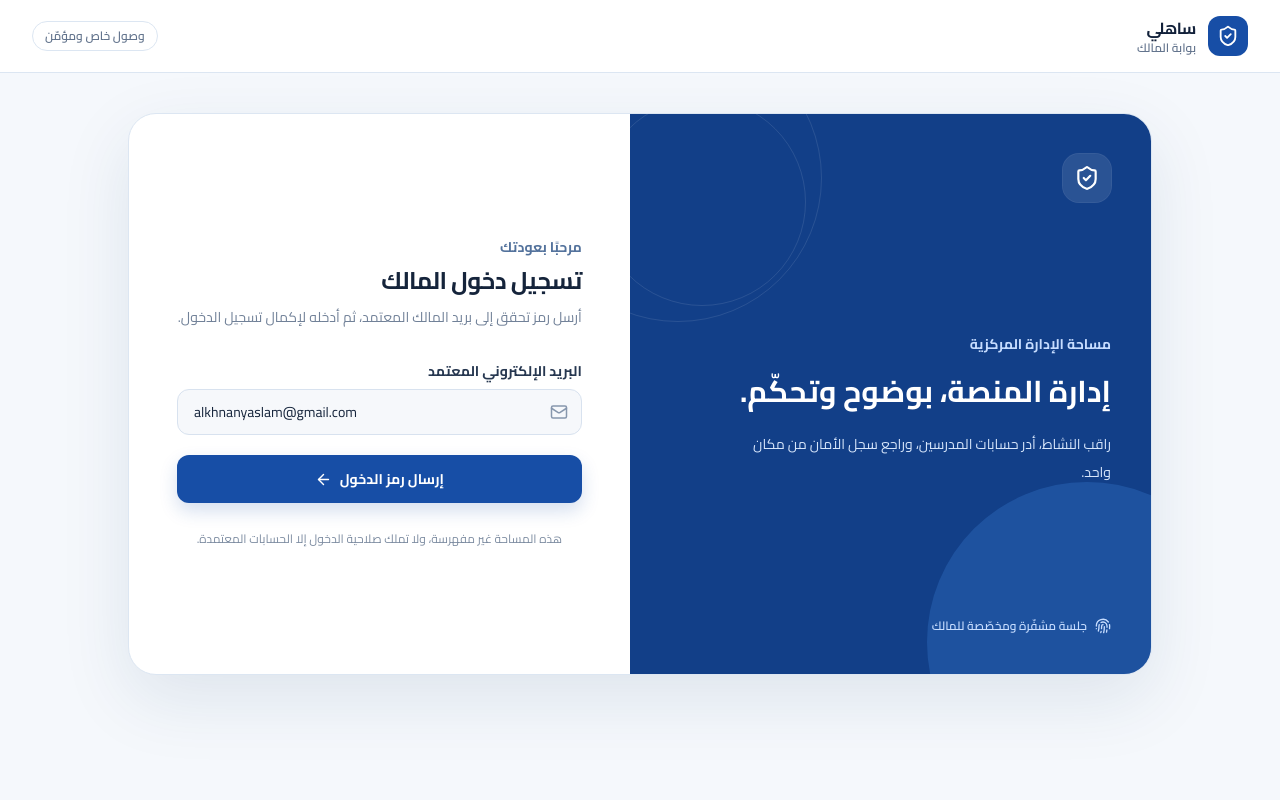
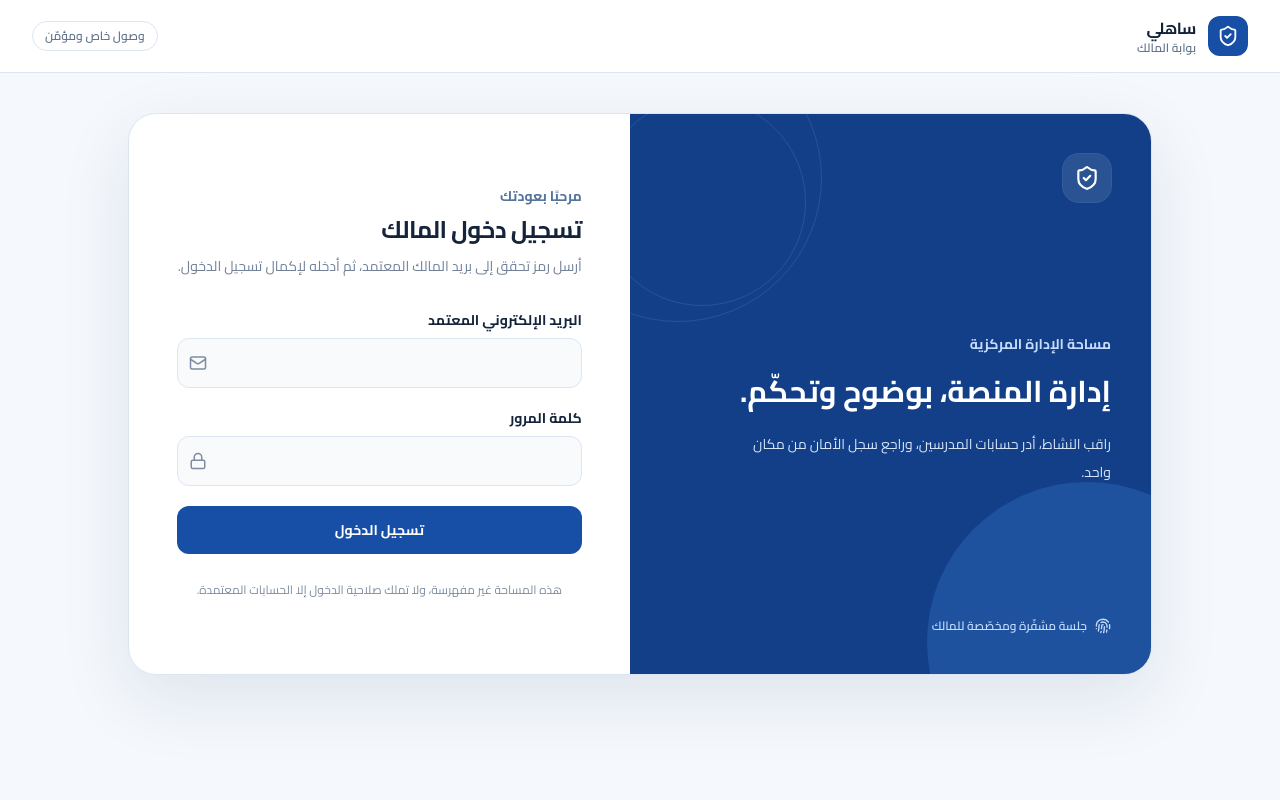
Before and after one commit to alkhnanyaslam-sys/sahahly-os, a Next.js app: page /owner/login in a window 1280 px wide. Shown: the top 800 px of the page. Built offline with nearby package versions, Linux system fonts and the light colour scheme; no server answers.

Commit message:
Refactor owner login form for email and password

```diff
--- a/src/app/owner/login/owner-login-form.tsx
+++ b/src/app/owner/login/owner-login-form.tsx
@@ -2,181 +2,132 @@
 
 import { useState, type FormEvent } from "react";
 import { useRouter } from "next/navigation";
-import { ArrowLeft, LoaderCircle, Mail, ShieldCheck } from "lucide-react";
-import { OWNER_EMAIL } from "@/lib/owner-email";
+import { AlertCircle, Loader2, Lock, Mail } from "lucide-react";
 
 export function OwnerLoginForm() {
   const router = useRouter();
-  const [token, setToken] = useState("");
-  const [isCodeSent, setIsCodeSent] = useState(false);
-  const [message, setMessage] = useState("");
-  const [error, setError] = useState("");
-  const [isSubmitting, setIsSubmitting] = useState(false);
+  const [email, setEmail] = useState("");
+  const [password, setPassword] = useState("");
+  const [error, setError] = useState<string | null>(null);
+  const [loading, setLoading] = useState(false);
 
-  async function sendCode() {
-    setError("");
-    setMessage("");
-    setIsSubmitting(true);
+  async function handleSubmit(event: FormEvent<HTMLFormElement>) {
+    event.preventDefault();
+    if (loading) return;
+    setError(null);
 
+    if (!email.trim() || !password) {
+      setError("بيانات الدخول غير صحيحة.");
+      return;
+    }
+
+    setLoading(true);
     try {
       const response = await fetch("/api/owner/login", {
         method: "POST",
         headers: { "Content-Type": "application/json" },
-        body: JSON.stringify({ action: "send", email: OWNER_EMAIL }),
-      });
-      const result = await response.json().catch(() => null) as { error?: string } | null;
-
-      if (!response.ok) {
-        setError(result?.error || "تعذّر إرسال الرمز. حاول مرة أخرى.");
-        return;
-      }
-
-      setIsCodeSent(true);
-      setMessage("إذا كان البريد معتمدًا، سيصلك رمز تحقق عليه.");
-    } catch {
-      setError("تعذّر إرسال الرمز. حاول مرة أخرى.");
-    } finally {
-      setIsSubmitting(false);
-    }
-  }
-
-  async function handleSubmit(event: FormEvent<HTMLFormElement>) {
-    event.preventDefault();
-    if (!isCodeSent) {
-      await sendCode();
-      return;
-    }
-
-    setError("");
-    setMessage("");
-    setIsSubmitting(true);
-
-    try {
-      const response = await fetch("/api/owner/login", {
-        method: "POST",
-        headers: { "Content-Type": "application/json" },
-        body: JSON.stringify({ action: "verify", email: OWNER_EMAIL, token }),
+        body: JSON.stringify({ email: email.trim(), password }),
       });
 
       if (!response.ok) {
-        const result = await response.json().catch(() => null) as { error?: string } | null;
-        setError(result?.error || "الرمز غير صحيح أو انتهت صلاحيته.");
+        const body = (await response.json().catch(() => ({}))) as {
+          error?: string;
+        };
+        setError(
+          response.status === 429
+            ? "محاولات كثيرة. حاول مرة أخرى بعد قليل."
+            : body.error ?? "بيانات الدخول غير صحيحة."
+        );
+        setLoading(false);
         return;
       }
 
       router.replace("/owner");
       router.refresh();
     } catch {
-      setError("تعذّر التحقق من الرمز. حاول مرة أخرى.");
-    } finally {
-      setIsSubmitting(false);
+      setError("تعذر الاتصال بالخادم. حاول مرة أخرى.");
+      setLoading(false);
     }
   }
 
   return (
-    <form onSubmit={handleSubmit} className="space-y-5">
+    <form onSubmit={handleSubmit} className="space-y-5" noValidate>
       <div>
-        <label htmlFor="owner-email" className="mb-2 block text-sm font-bold text-[#263750]">
+        <label
+          htmlFor="owner-email"
+          className="mb-2 block text-sm font-bold text-[#15243b]"
+        >
           البريد الإلكتروني المعتمد
         </label>
         <div className="relative">
-          <Mail size={18} aria-hidden="true" className="pointer-events-none absolute right-3.5 top-1/2 -translate-y-1/2 text-[#8797ad]" />
           <input
             id="owner-email"
-            name="email"
             type="email"
+            dir="ltr"
             autoComplete="username"
-            inputMode="email"
-            dir="ltr"
-            readOnly
-            value={OWNER_EMAIL}
-            className="w-full rounded-xl border border-[#d8e2ef] bg-[#f6f8fb] py-3 pr-11 pl-4 text-left text-sm text-[#15243b] focus:outline-none"
+            value={email}
+            onChange={(e) => setEmail(e.target.value)}
+            disabled={loading}
+            className="w-full rounded-xl border border-[#dce6f2] bg-[#f8fafc] px-4 py-3.5 pe-11 text-left text-sm text-[#15243b] outline-none focus:border-[#174ea6] focus:ring-2 focus:ring-[#174ea6]/15 disabled:opacity-60"
+          />
+          <Mail
+            size={18}
+            aria-hidden="true"
+            className="pointer-events-none absolute end-3 top-1/2 -translate-y-1/2 text-[#7d8ca1]"
           />
         </div>
       </div>
 
-      {isCodeSent ? (
       <div>
-          <label htmlFor="owner-code" className="mb-2 block text-sm font-bold text-[#263750]">
-            رمز التحقق المرسل إلى بريدك
+        <label
+          htmlFor="owner-password"
+          className="mb-2 block text-sm font-bold text-[#15243b]"
+        >
+          كلمة المرور
         </label>
         <div className="relative">
-            <ShieldCheck size={18} aria-hidden="true" className="pointer-events-none absolute right-3.5 top-1/2 -translate-y-1/2 text-[#8797ad]" />
           <input
-              id="owner-code"
-              name="token"
-              type="text"
-              inputMode="numeric"
-              autoComplete="one-time-code"
+            id="owner-password"
+            type="password"
             dir="ltr"
-              required
-              minLength={6}
-              maxLength={8}
-              pattern="[0-9]{6,8}"
-              value={token}
-              onChange={(event) => setToken(event.target.value.replace(/\D/g, "").slice(0, 8))}
-              placeholder="أدخل رمز التحقق"
-              className="w-full rounded-xl border border-[#d8e2ef] bg-[#ffffff] py-3 pr-11 pl-4 text-left text-sm tracking-[0.25em] text-[#15243b] placeholder:tracking-normal placeholder:text-[#9aa8bb] focus:border-[#2e67bb] focus:outline-none focus:ring-4 focus:ring-[#e7effb]"
+            autoComplete="current-password"
+            value={password}
+            onChange={(e) => setPassword(e.target.value)}
+            disabled={loading}
+            className="w-full rounded-xl border border-[#dce6f2] bg-[#f8fafc] px-4 py-3.5 pe-11 text-left text-sm text-[#15243b] outline-none focus:border-[#174ea6] focus:ring-2 focus:ring-[#174ea6]/15 disabled:opacity-60"
+          />
+          <Lock
+            size={18}
+            aria-hidden="true"
+            className="pointer-events-none absolute end-3 top-1/2 -translate-y-1/2 text-[#7d8ca1]"
           />
         </div>
       </div>
-      ) : null}
-
-      {message ? (
-        <p role="status" aria-live="polite" className="rounded-xl border border-[#d6e7dc] bg-[#f3fbf6] px-4 py-3 text-sm font-semibold text-[#286643]">
-          {message}
-        </p>
-      ) : null}
 
       {error ? (
-        <p role="alert" aria-live="polite" className="rounded-xl border border-[#f2d2cf] bg-[#fff6f5] px-4 py-3 text-sm font-semibold text-[#a3322b]">
-          {error}
+        <p
+          role="alert"
+          className="flex items-start gap-2 rounded-xl border border-[#f3d1d1] bg-[#fdf3f3] px-4 py-3 text-sm text-[#a12626]"
+        >
+          <AlertCircle size={16} className="mt-0.5 shrink-0" aria-hidden="true" />
+          <span>{error}</span>
         </p>
       ) : null}
 
       <button
         type="submit"
-        disabled={isSubmitting || (isCodeSent && token.length < 6)}
-        className="inline-flex w-full items-center justify-center gap-2 rounded-xl bg-[#174ea6] px-4 py-3.5 text-sm font-bold text-white shadow-[0_8px_18px_rgba(23,78,166,0.18)] transition-colors hover:bg-[#123f88] focus-visible:outline-2 focus-visible:outline-offset-2 focus-visible:outline-[#174ea6] disabled:cursor-not-allowed disabled:opacity-60"
+        disabled={loading}
+        className="flex w-full items-center justify-center gap-2 rounded-xl bg-[#174ea6] px-4 py-3.5 text-sm font-bold text-white transition-colors hover:bg-[#123f88] disabled:opacity-60"
       >
-        {isSubmitting ? (
+        {loading ? (
           <>
-            <LoaderCircle size={18} className="animate-spin" aria-hidden="true" />
-            <span>{isCodeSent ? "جارٍ التحقق" : "جارٍ الإرسال"}</span>
+            <Loader2 size={16} className="animate-spin" aria-hidden="true" />
+            جارٍ التحقق...
           </>
         ) : (
-          <>
-            <span>{isCodeSent ? "تحقق وادخل" : "إرسال رمز الدخول"}</span>
-            <ArrowLeft size={17} aria-hidden="true" />
-          </>
+          "تسجيل الدخول"
         )}
       </button>
-
-      {isCodeSent ? (
-        <div className="flex flex-wrap items-center justify-between gap-3 text-sm">
-          <button
-            type="button"
-            disabled={isSubmitting}
-            onClick={sendCode}
-            className="font-semibold text-[#315d9b] underline-offset-4 hover:underline disabled:opacity-60"
-          >
-            إعادة إرسال الرمز
-          </button>
-          <button
-            type="button"
-            disabled={isSubmitting}
-            onClick={() => {
-              setIsCodeSent(false);
-              setToken("");
-              setError("");
-              setMessage("");
-            }}
-            className="font-semibold text-[#718198] underline-offset-4 hover:underline disabled:opacity-60"
-          >
-            رجوع
-          </button>
-        </div>
-      ) : null}
     </form>
   );
       }
```
Lines whose indentation alone changed are shown as unchanged.
